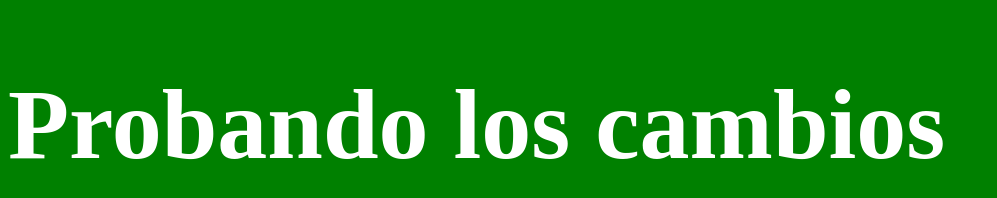
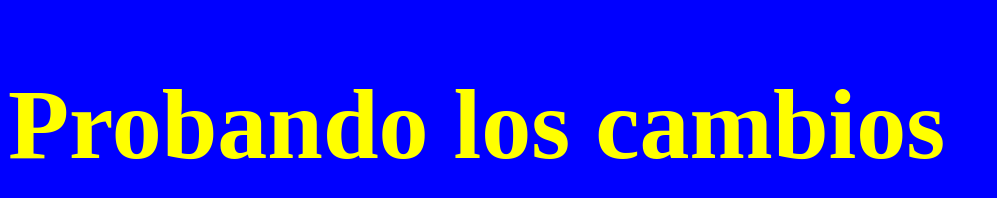
Before and after one commit to parigutierrez/gulp_segundoProyecto, a website: page src/index.html in a window 1280 px wide. Shown: the whole page, without its empty margins (0-997 px from the left). Drawn offline with nearby package versions, Linux system fonts and the light colour scheme; files that its build step writes are made by us from their sources.

Commit message:
Modificaciones generales

```diff
--- a/public/assets/js/main.js
+++ b/public/assets/js/main.js
@@ -1 +1 @@
-console.log("hola cómo estas");
+console.log("hola Mire cómo estas");
--- a/src/assets/scss/main.scss
+++ b/src/assets/scss/main.scss
@@ -1,8 +1,8 @@
 body{
-	background-color: green;
+	background-color: blue;
 }
 
 .titulo{
 	font-size: 100px;
-	color:white;
+	color:yellow;
 }
```
Also changed, not shown: public/assets/css/main.css.
